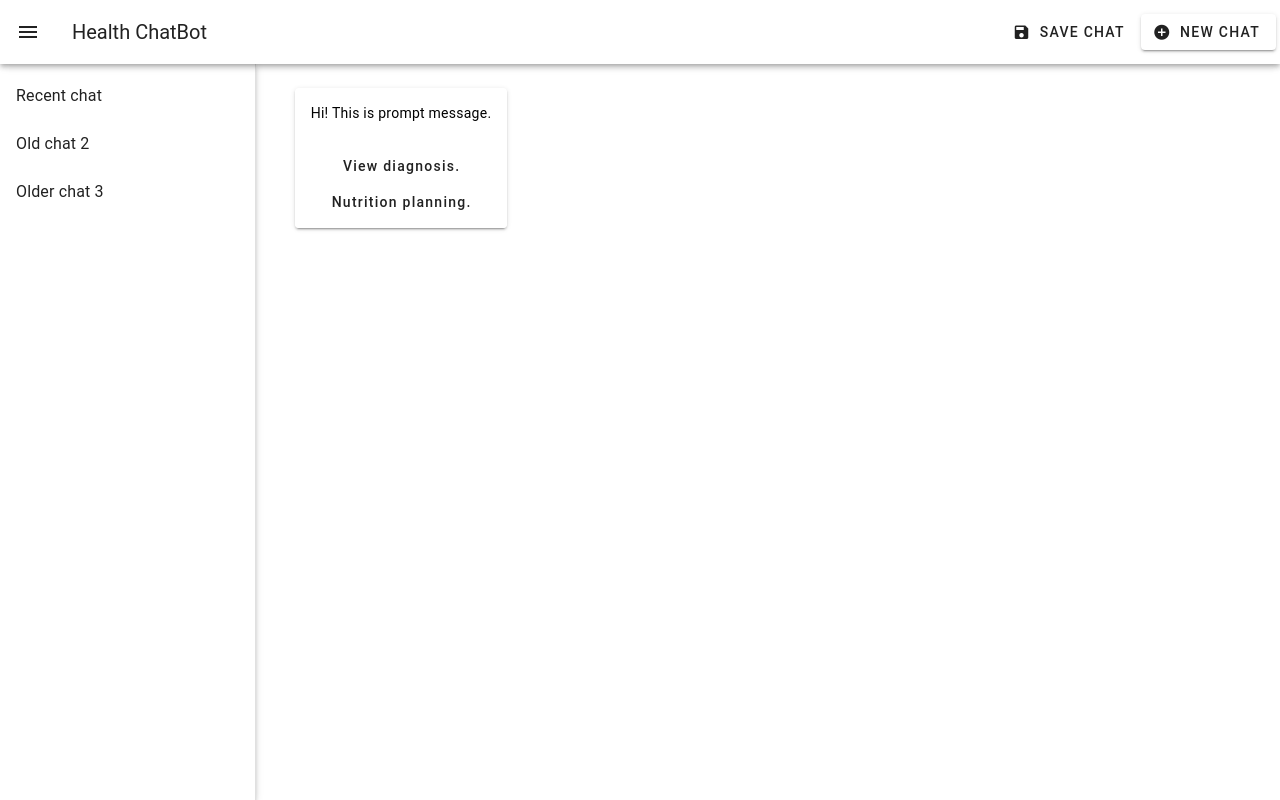
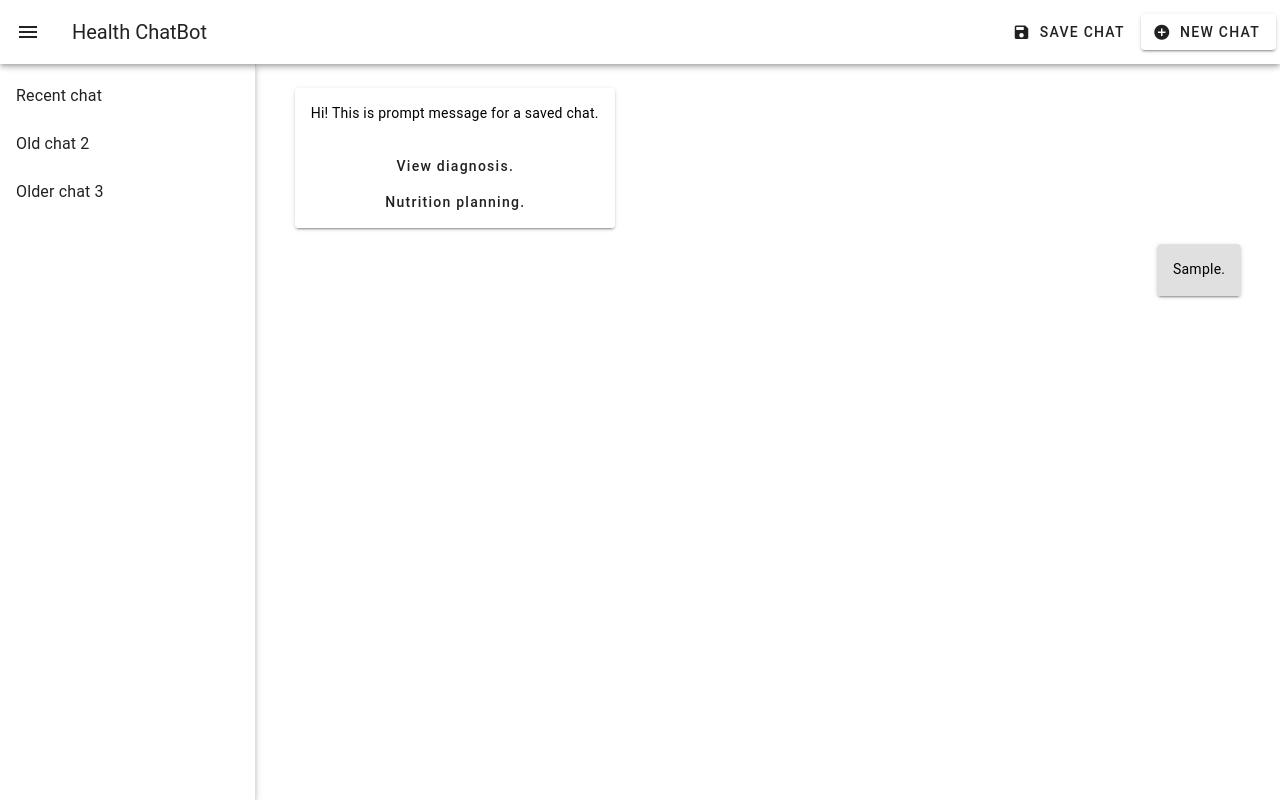
Before and after one commit to ysant77/IRS-PM-2023-10-28-GRP6-AIPoweredHealthConditionMonitoringAndNutritionalPlanning, a Vue app: page /c/1 in a window 1280 px wide. Built offline with nearby package versions, Linux system fonts and the light colour scheme.

Commit message:
fixed problems

```diff
--- a/src/layouts/default/Default.vue
+++ b/src/layouts/default/Default.vue
@@ -44,7 +44,9 @@
       class="d-flex align-center justify-center"
       style="min-height: 300px"
     >
-      <router-view :save="save"></router-view>
+      <router-view v-slot="{ Component }">
+        <component ref="view" :is="Component"></component>
+      </router-view>
     </v-main>
   </v-layout>
 </template>
@@ -52,16 +54,15 @@
 <script>
 export default {
   data: () => ({
-    save: 0,
     drawer: null,
 
     historyList: null,
   }),
 
   methods: {
-    // Call Methods of Chat view. (Other ways do not work.)
+    // Call Methods of Chat view.
     saveChat() {
-      this.save++;
+      this.$refs.view.saveChat();
     },
 
     newChat() {
--- a/src/views/Chat.vue
+++ b/src/views/Chat.vue
@@ -1,7 +1,7 @@
 <template>
   <title>{{ chatTitle }}</title>
   <v-container>
-    <template v-for="(msg, i) in msgList" :key="i">
+    <div v-for="(msg, i) in msgList" :key="i">
       <div
         class="chat-line pa-2 d-flex align-center"
         :class="msg.sender == 'bot' ? 'justify-start' : 'justify-end'"
@@ -16,17 +16,18 @@
           "
         />
       </div>
-    </template>
+    </div>
   </v-container>
 </template>
 
-<script setup>
+<script>
 import MsgCard from "@/components/MsgCard.vue";
-</script>
 
-<script>
 export default {
-  props: ["cid", "save"],
+  components: {
+    MsgCard,
+  },
+  props: ["cid"],
   data: () => ({
     chatTitle: "chat title",
     msgList: null,
@@ -82,20 +83,22 @@ export default {
       this.msgList = [
         {
           sender: "bot",
-          text: "Hi! This is prompt message.",
+          text: "Hi! This is prompt message for a saved chat.",
           options: [
             { text: "View diagnosis.", value: "View diagnosis of..." },
             { text: "Nutrition planning.", value: "Nutrition plans." },
           ],
         },
+        {
+          sender: "user",
+          text: "Sample.",
+        },
       ];
     },
   },
 
-  beforeRouteEnter(to, from, next) {
-    next(vm => {
-
-    })
+  beforeRouteUpdate(to, from) {
+    this.loadChat(to.params.cid);
   },
 
   // hook, when page is loaded
```
